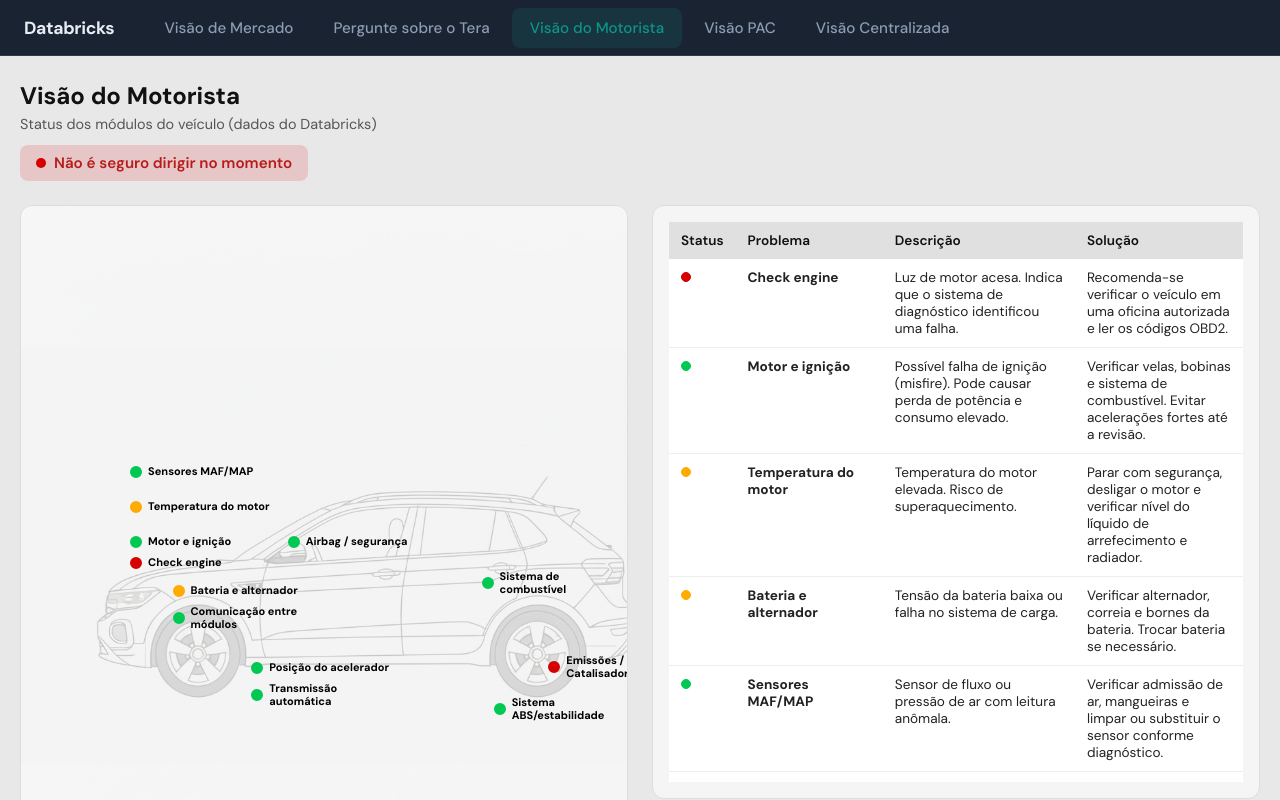
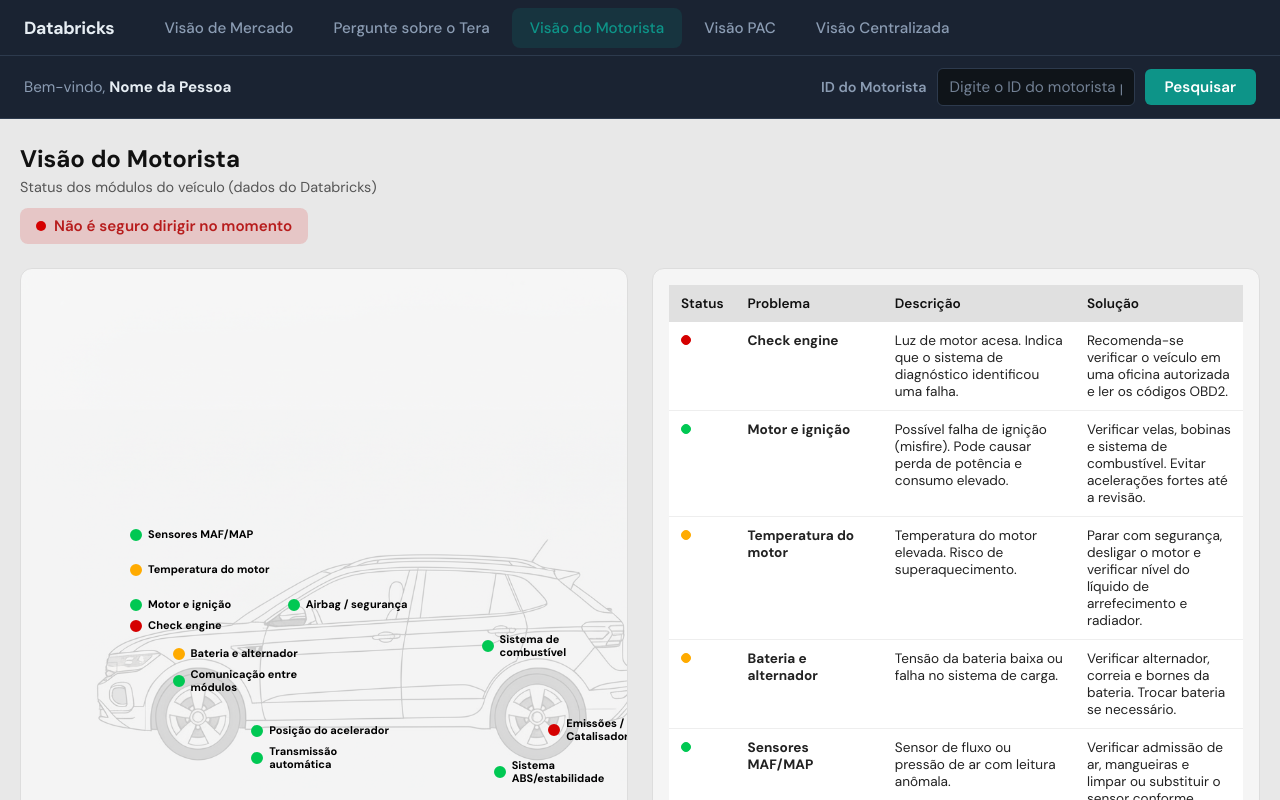
Before and after one commit to leticiansantos/demo-automobilistic, a plain HTML site: page index.html in a window 1280 px wide. Both pictures are taken after a click on the link "Visão do Motorista". Shown: the top 800 px of the page. Drawn offline with Linux system fonts and the light colour scheme.

Commit message:
Add driver id button

```diff
--- a/index.html
+++ b/index.html
@@ -78,6 +78,49 @@
     .nav-item a.active {
       color: var(--accent);
       background: rgba(13, 148, 136, 0.15);
+    }
+
+    .top-bar {
+      display: none;
+      align-items: center;
+      justify-content: space-between;
+      gap: 16px;
+      padding: 12px 24px;
+      background: var(--surface);
+      border-bottom: 1px solid var(--border);
+      flex-wrap: wrap;
+    }
+
+    .welcome-msg {
+      font-size: 0.95rem;
+      color: var(--text-muted);
+    }
+
+    .welcome-msg strong {
+      color: var(--text);
+    }
+
+    .top-bar .driver-id-search {
+      margin-bottom: 0;
+    }
+
+    .top-bar .driver-id-search label {
+      color: var(--text-muted);
+    }
+
+    .top-bar .driver-id-search input {
+      background: var(--bg);
+      border-color: var(--border);
+      color: var(--text);
+    }
+
+    .top-bar .driver-id-search input::placeholder {
+      color: var(--text-muted);
+      opacity: 0.8;
+    }
+
+    .top-bar.visible {
+      display: flex;
     }
 
     .main {
@@ -168,6 +211,56 @@
       font-size: 0.9rem;
       color: #555;
       margin-bottom: 12px;
+    }
+
+    .driver-id-search {
+      display: flex;
+      align-items: center;
+      gap: 10px;
+      margin-bottom: 16px;
+      flex-wrap: wrap;
+    }
+
+    .driver-id-search label {
+      font-size: 0.9rem;
+      font-weight: 600;
+      color: #333;
+    }
+
+    .driver-id-search input {
+      padding: 8px 12px;
+      border: 1px solid #ccc;
+      border-radius: 6px;
+      font-size: 0.95rem;
+      min-width: 180px;
+      font-family: inherit;
+    }
+
+    .driver-id-search input:focus {
+      outline: none;
+      border-color: var(--accent);
+      box-shadow: 0 0 0 2px rgba(13, 148, 136, 0.2);
+    }
+
+    .driver-id-search .btn-search {
+      padding: 8px 20px;
+      background: var(--accent);
+      color: #fff;
+      border: none;
+      border-radius: 6px;
+      font-size: 0.95rem;
+      font-weight: 600;
+      font-family: inherit;
+      cursor: pointer;
+      transition: background 0.2s;
+    }
+
+    .driver-id-search .btn-search:hover {
+      background: var(--accent-hover);
+    }
+
+    .driver-id-search .btn-search:active {
+      transform: scale(0.98);
     }
 
     .drive-safety-flag {
@@ -392,6 +485,15 @@
     </ul>
   </nav>
 
+  <div id="top-bar" class="top-bar">
+    <p class="welcome-msg">Bem-vindo, <strong id="welcome-name">Nome da Pessoa</strong></p>
+    <div class="driver-id-search">
+      <label for="driver-id-input">ID do Motorista</label>
+      <input type="text" id="driver-id-input" placeholder="Digite o ID do motorista para pesquisar na tabela" autocomplete="off">
+      <button type="button" id="driver-search-btn" class="btn-search">Pesquisar</button>
+    </div>
+  </div>
+
   <main class="main">
     <section id="panel-dashboard" class="panel active">
       <iframe
@@ -490,6 +592,8 @@
         navLinks.forEach(function (a) {
           a.classList.toggle('active', a.getAttribute('data-panel') === panelId);
         });
+        var topBar = document.getElementById('top-bar');
+        if (topBar) topBar.classList.toggle('visible', panelId === 'motorista');
         history.replaceState(null, '', '#' + panelId);
       }
 
@@ -707,6 +811,42 @@
       renderTable();
       updateDriveSafetyFlag();
 
+      window.getDriverIdForSearch = function () {
+        var el = document.getElementById("driver-id-input");
+        return el ? el.value.trim() : "";
+      };
+
+      window.setWelcomeUserName = function (name) {
+        var el = document.getElementById("welcome-name");
+        if (el) el.textContent = name != null && name !== "" ? String(name) : "Nome da Pessoa";
+      };
+
+      document.getElementById("driver-id-input").addEventListener("input", function () {
+        if (window.onDriverIdSearchChange) window.onDriverIdSearchChange(window.getDriverIdForSearch());
+      });
+
+      function triggerDriverSearch() {
+        var id = window.getDriverIdForSearch();
+        if (window.onDriverSearch) {
+          window.onDriverSearch(id);
+        } else if (window.onDriverIdSearchChange) {
+          window.onDriverIdSearchChange(id);
+        }
+        try {
+          window.dispatchEvent(new CustomEvent("driverSearchRequested", { detail: { driverId: id } }));
+        } catch (e) {}
+      }
+
+      document.getElementById("driver-search-btn").addEventListener("click", function () {
+        triggerDriverSearch();
+      });
+
+      document.getElementById("driver-id-input").addEventListener("keydown", function (e) {
+        if (e.key === "Enter") triggerDriverSearch();
+      });
+
+      window.triggerDriverSearch = triggerDriverSearch;
+
       window.updateDriverViewFromDatabricks = function (statusMap) {
         if (statusMap && typeof statusMap === "object") {
           Object.keys(statusMap).forEach(function (id) {
```
Also changed, not shown: .databricks/sync-snapshots/eec9de6476751abc.json.
